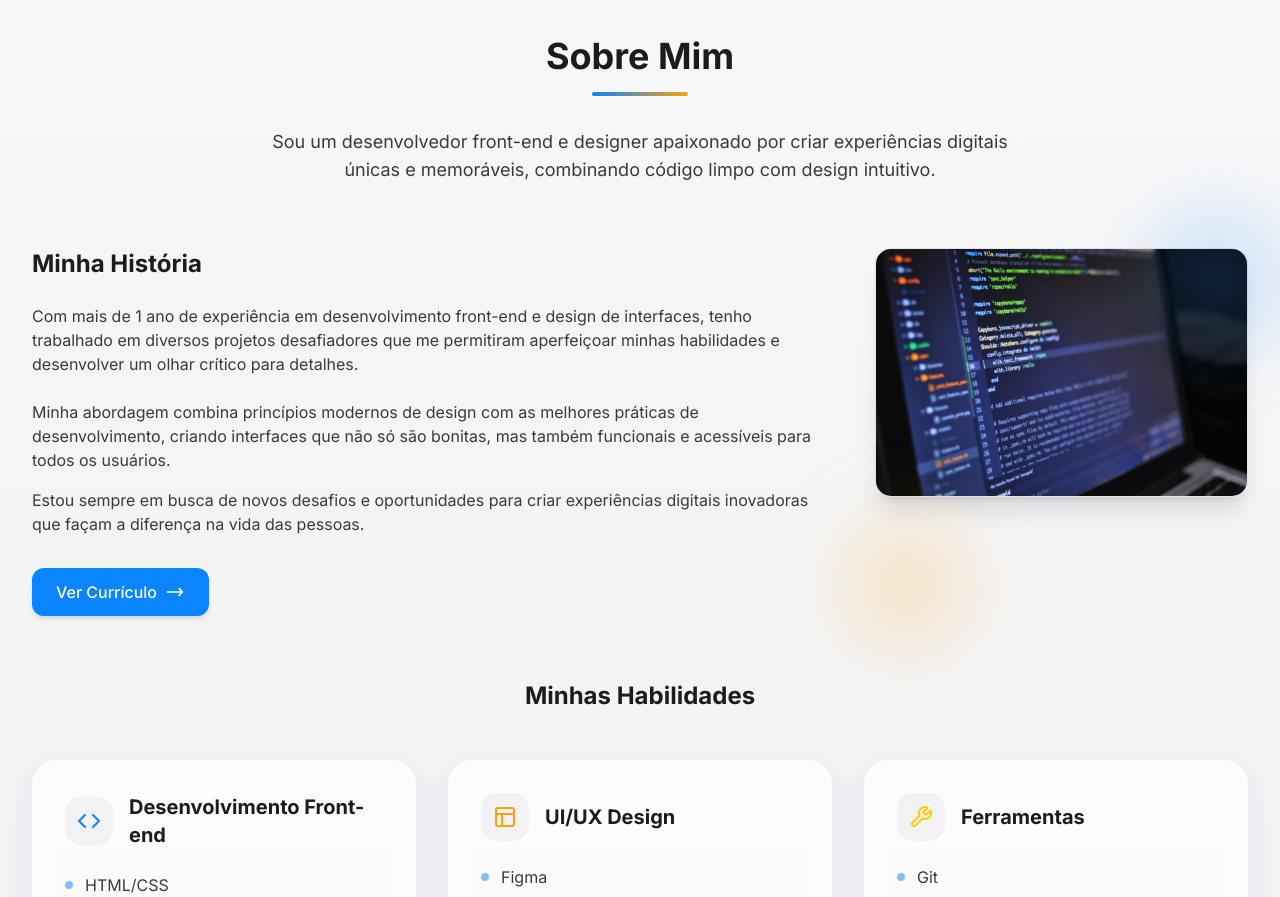
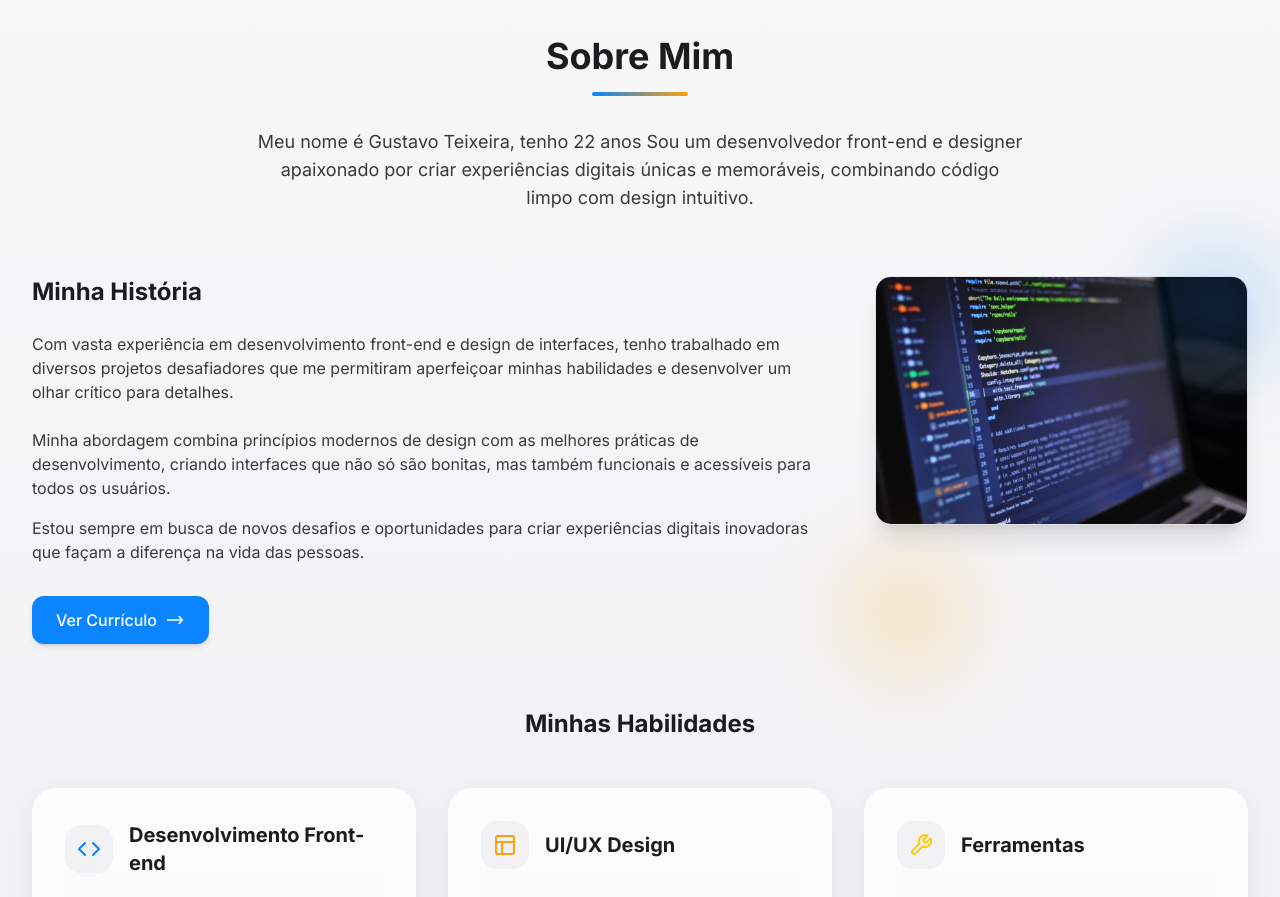
Before and after one commit to GustavoSousaa/Portfolio, a React (Vite) app: page / in a window 1280 px wide. Shown: the part 860-1757 px from the top of the page. Built offline with nearby package versions, Linux system fonts and the light colour scheme.

Commit message:
Update About.jsx

```diff
--- a/src/components/sections/About.jsx
+++ b/src/components/sections/About.jsx
@@ -58,6 +58,7 @@ const About = () => {
           <h2 className="mb-4">Sobre Mim</h2>
           <div className="w-24 h-1 bg-gradient-to-r from-primary-500 to-accent-500 mx-auto mb-8 rounded-full"></div>
           <p className="max-w-3xl mx-auto text-lg text-secondary-700 dark:text-secondary-300">
+            Meu nome é Gustavo Teixeira, tenho 22 anos
             Sou um desenvolvedor front-end e designer apaixonado por criar experiências digitais
             únicas e memoráveis, combinando código limpo com design intuitivo.
           </p>
@@ -73,7 +74,7 @@ const About = () => {
             <h3 className="text-2xl mb-6">Minha História</h3>
             <div className="space-y-4 text-secondary-700 dark:text-secondary-300">
               <p>
-                Com mais de 1 ano de experiência em desenvolvimento front-end e design de interfaces,
+                Com vasta experiência em desenvolvimento front-end e design de interfaces,
                 tenho trabalhado em diversos projetos desafiadores que me permitiram aperfeiçoar minhas
                 habilidades e desenvolver um olhar crítico para detalhes.
               </p>
```
